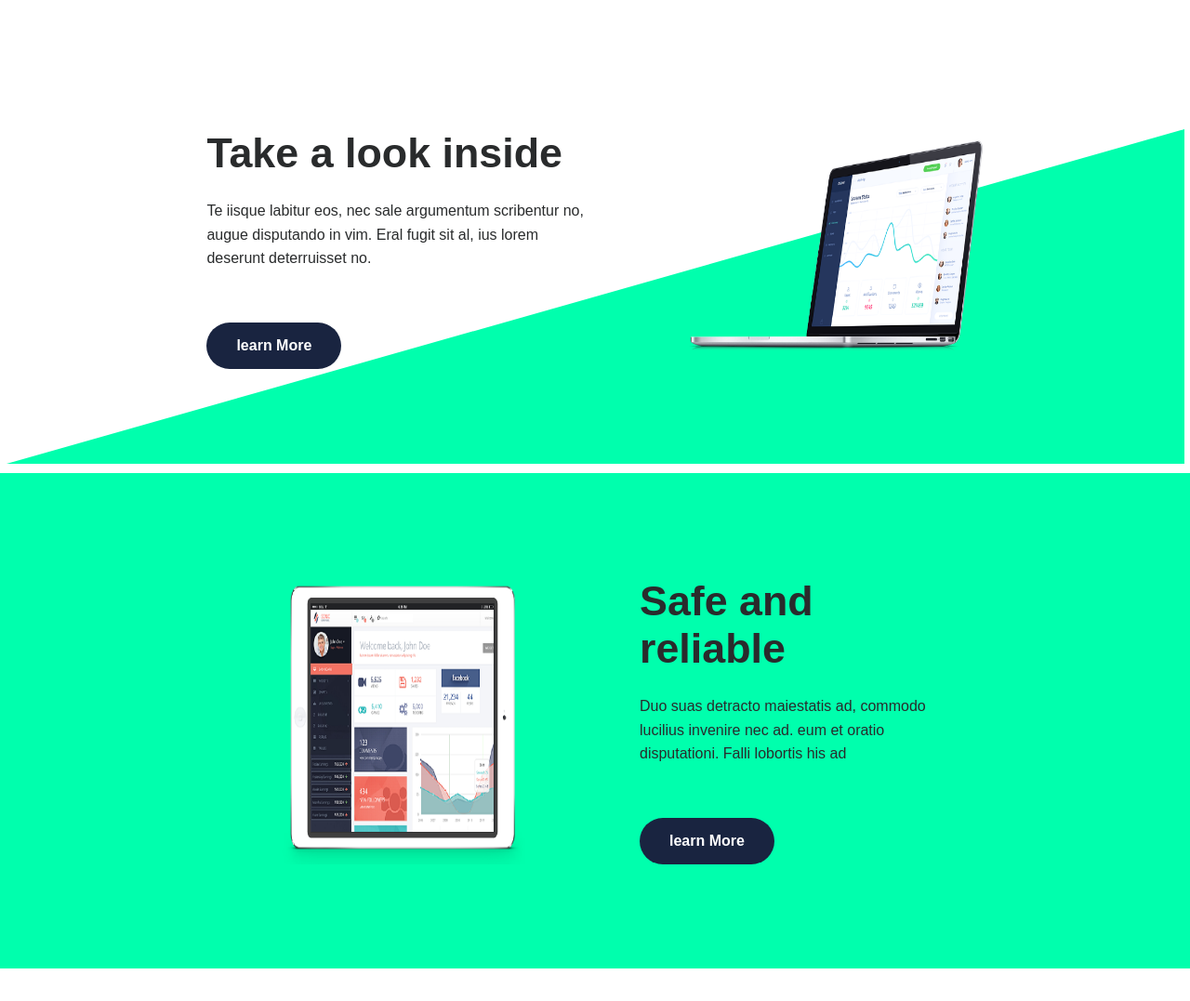
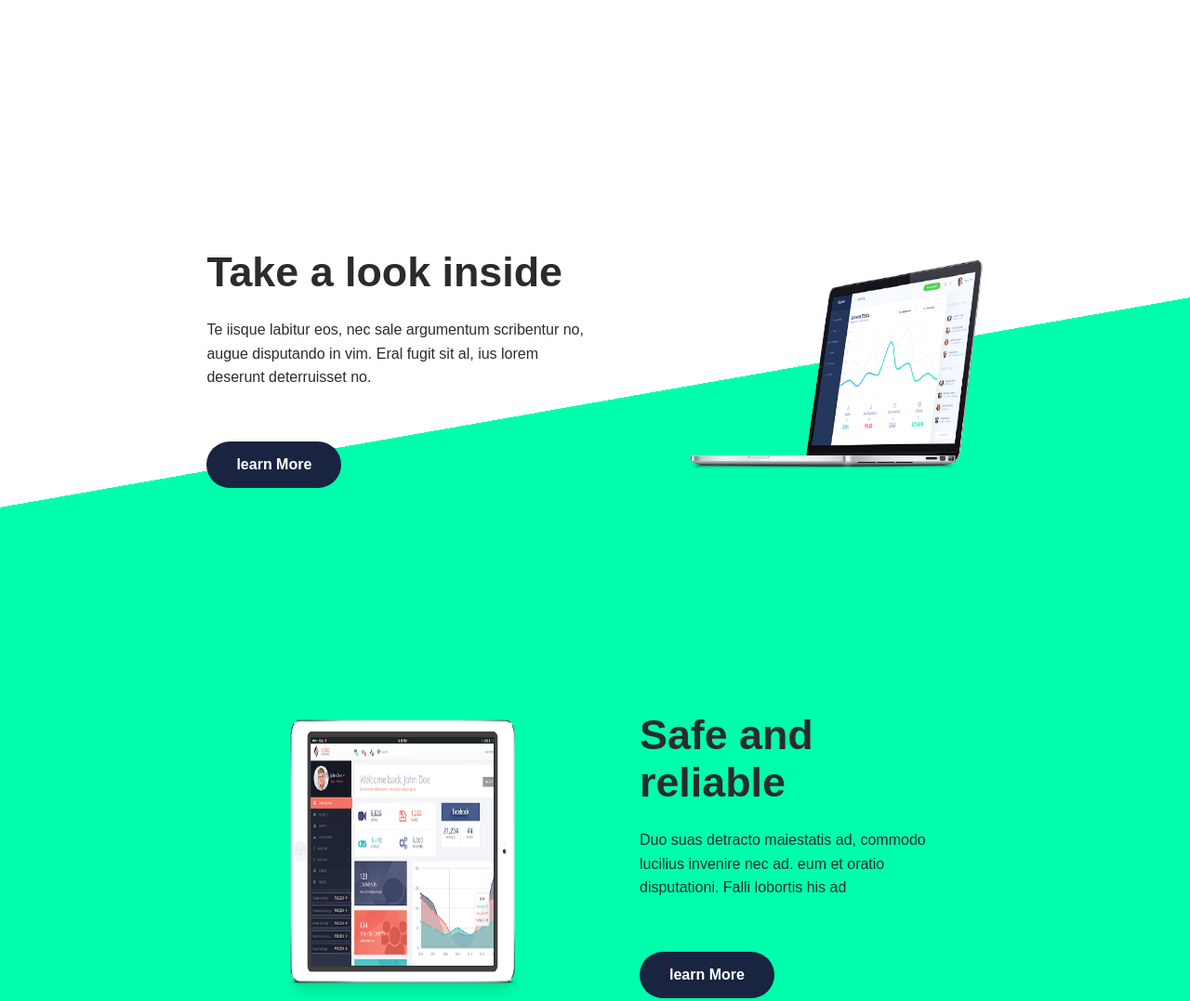
Before and after one commit to AlanGut22/ProyectoAtlas-AlanGutierrez-3144886, a plain HTML site: page index.html in a window 1280 px wide. Shown: the part 1360-2437 px from the top of the page at 93% size. Drawn offline with Linux system fonts and the light colour scheme.

Commit message:
Segundo commit

```diff
--- a/index.html
+++ b/index.html
@@ -54,7 +54,6 @@
 			<button>learn More</button>
 		</div>
 		<img src="assets/images/feature-1.png" alt="">
-		<div class="sesgoabajo"></div>
 	</section>
 	<!-- Sección 3 -->
 	<section class="seccion-3">
--- a/styles/style.css
+++ b/styles/style.css
@@ -94,11 +94,12 @@ nav a {
 /* Sección 2 */
 
 .seccion-2 {
-	margin: 8rem 7rem 7rem;
 	color: #292B2C;
 	display: flex;
 	justify-content: center;
+	padding: 8rem 7rem;
 	gap: 6rem;
+	background: linear-gradient(170deg, white 55%, #00FFAD 50%);
 }
 
 .seccion-2 .parrafo {
@@ -126,14 +127,6 @@ nav a {
 
 .seccion-2 img {
 	width: 30%;
-	z-index: 1;
-}
-
-.sesgoabajo {
-	position: absolute;
-	border-width: 0 0 45vh 99vw;
-	border-style: solid;
-	border-color: transparent transparent #00FFAD transparent;
 }
 
 /* Sección 3 */
@@ -253,10 +246,6 @@ nav a {
 
 /* Footer */
 
-footer {
-	margin-bottom: 0.5rem;
-}
-
 footer .contacto {
 	background-image: url(../assets/images/contact-bk.jpg);
 	height: 75vh;
```
